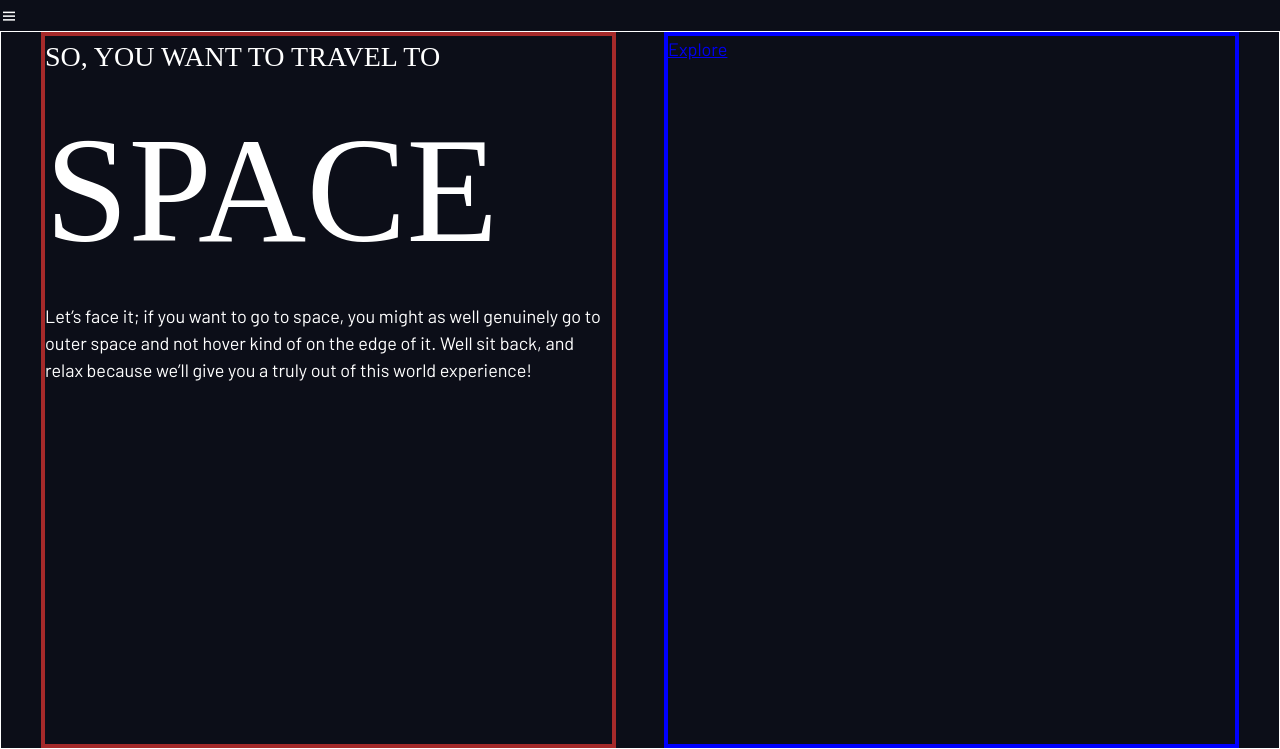
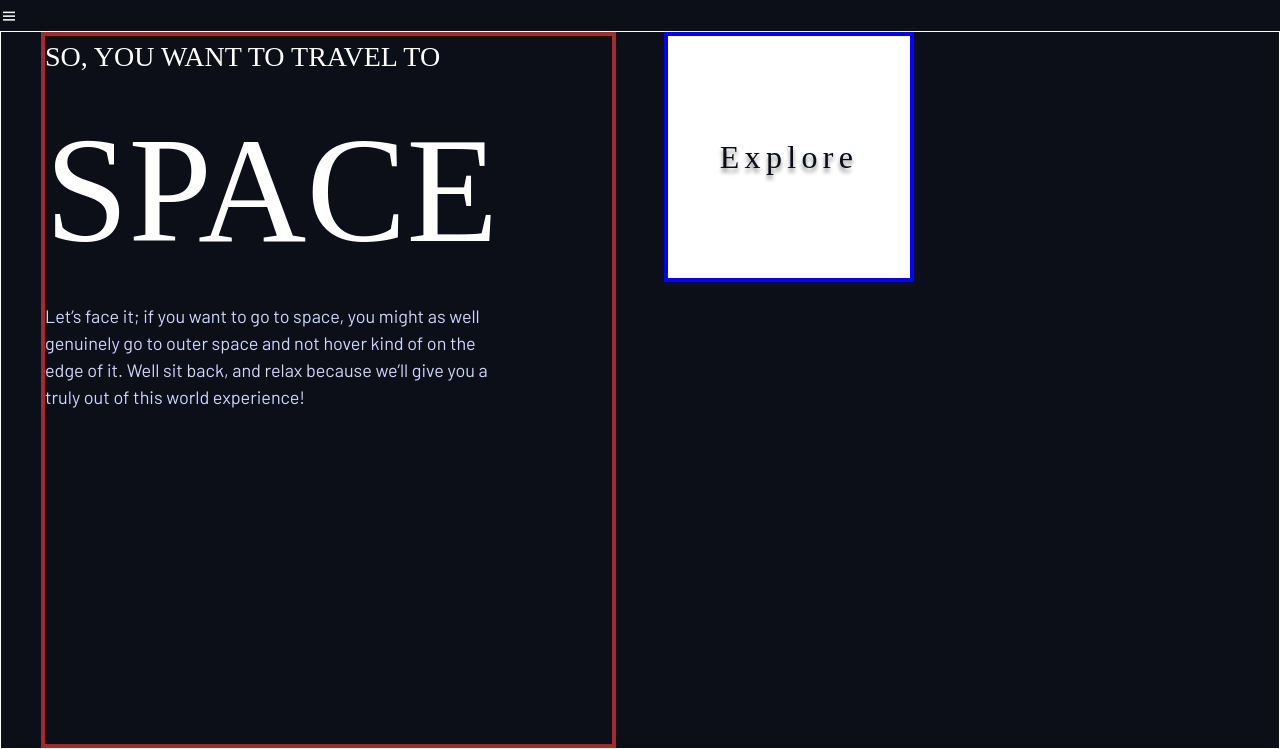
Before and after one commit to nickonyi/Space-tourism-website, a website: page index.html in a window 1280 px wide. Shown: the part 51-800 px from the top of the page. Drawn offline with nearby package versions, Linux system fonts and the light colour scheme; a web font is replaced by a local one.

Commit message:
Space tourism website

```diff
--- a/css/style.css
+++ b/css/style.css
@@ -114,6 +114,32 @@ html.is-leaving .transition-fade {
     font-family: 'Bellefair';
 }
 
+.content-text {
+    font-size: 1.125rem;
+    color: #D0D6F9;
+    font-family: 'Barlow';
+    font-weight: 400;
+}
+
+.explore-icon {
+    height: 250px;
+    width: 250px;
+    background-color: #fff;
+    display: flex;
+    justify-content: center;
+    align-items: center;
+}
+
+.explore-icon>a {
+    text-decoration: none;
+    font-size: 2rem;
+    font-family: 'Bellefair';
+    color: #0B0D17;
+    font-weight: 400;
+    letter-spacing: .333rem;
+    text-shadow: 0px 4px 4px rgba(0, 0, 0, 0.25), 0px 4px 4px rgba(0, 0, 0, 0.25);
+}
+
 
 /*---------------------------End of main content styling--------------------------------------*/
 
--- a/index.html
+++ b/index.html
@@ -43,11 +43,11 @@
         <div class="main-container-content">
             <h1 class="starting-text">So, you want to travel to</h1>
             <span class="space-text">Space</span>
-            <p class="content-text">Let’s face it; if you want to go to space, you might as well genuinely go to outer space and not hover kind of on the edge of it. Well sit back, and relax because we’ll give you a truly out of this world experience!</p>
+            <p class="content-text">Let’s face it; if you want to go to space, you might as well <br> genuinely go to outer space and not hover kind of on the <br> edge of it. Well sit back, and relax because we’ll give you a <br> truly out of this world experience!</p>
         </div>
 
-        <div>
-            <a href="#" class="explore-icon">Explore</a>
+        <div class="explore-icon">
+            <a href="#">Explore</a>
         </div>
     </div>
 
```
